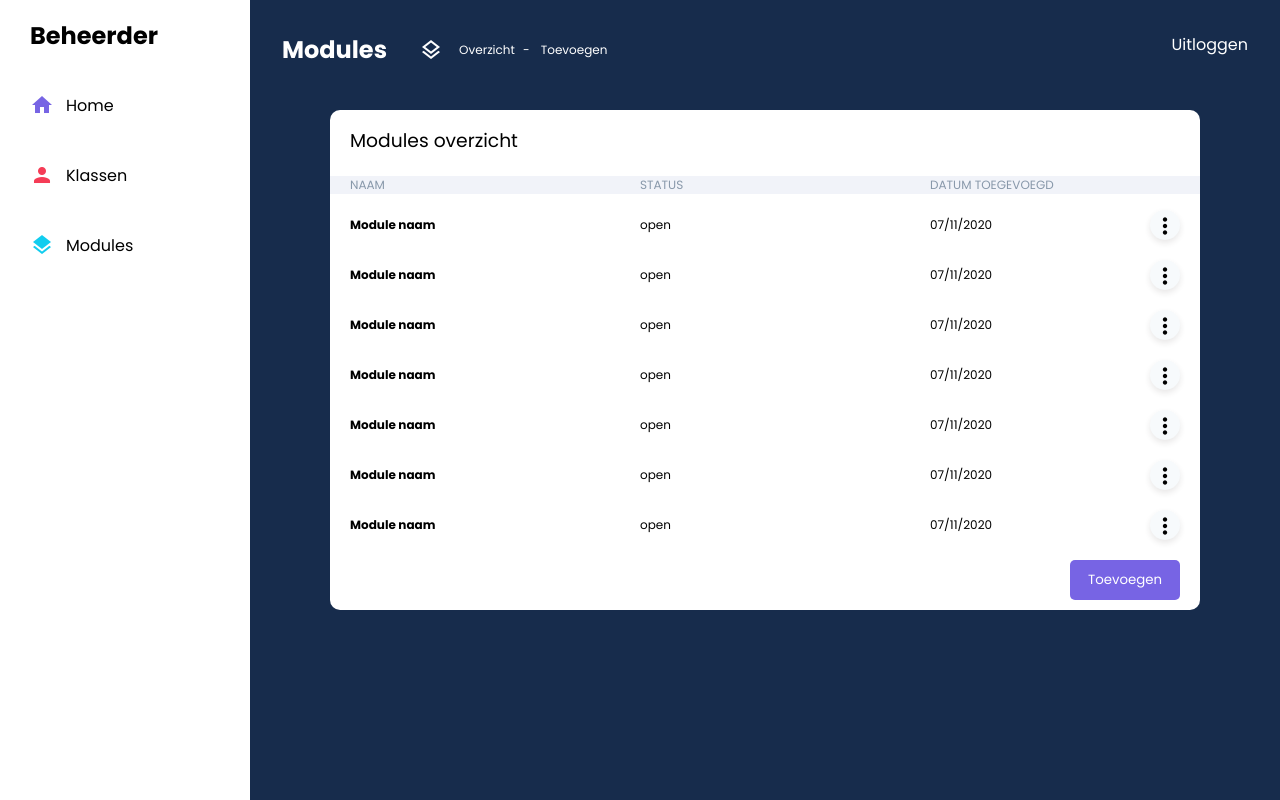
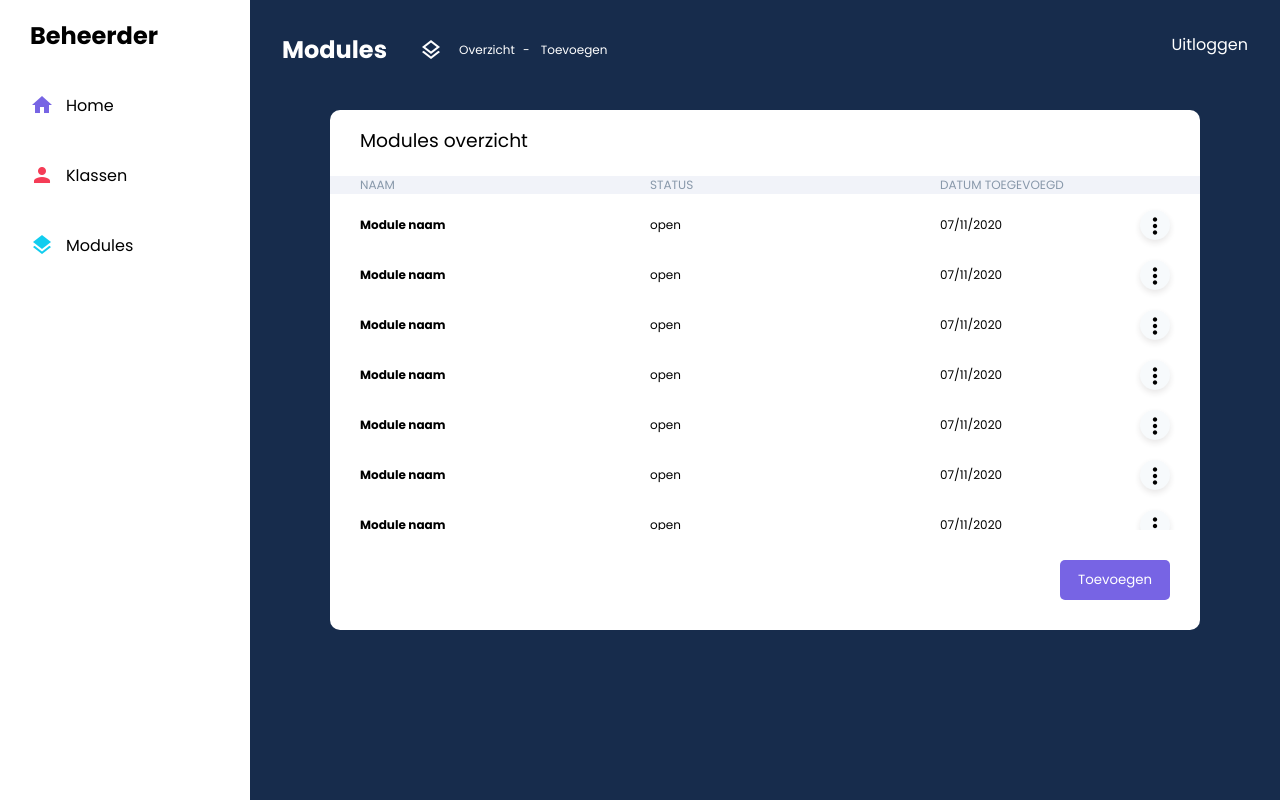
Before and after one commit to JoeriVosje/fe-pim-pam-programmeur, an Angular app: page / in a window 1280 px wide. Built offline with nearby package versions, Linux system fonts and the light colour scheme.

Commit message:
Added generic input and create module screen.

```diff
--- a/src/app/admin-modules/admin-modules.component.html
+++ b/src/app/admin-modules/admin-modules.component.html
@@ -1,5 +1,6 @@
 <overview-template [title]="'Modules'"
                    [isAdmin]="true"
                    [icon]="'layers'">
+
   <modules-overzicht [modules]="modules"></modules-overzicht>
 </overview-template>
--- a/src/app/admin-modules/admin-modules.component.ts
+++ b/src/app/admin-modules/admin-modules.component.ts
@@ -37,11 +37,22 @@ export class AdminModulesComponent implements OnInit, OnDestroy {
   public getModules(): void {
     this.subscription.add(
       this.adminModuleService.getModules()
-      .subscribe({
-        next: modules => this.modules = modules,
-        error: error => console.log(error),
-        complete: () => console.log('complete')
-      })
+        .subscribe({
+          next: modules => this.modules = modules,
+          error: error => console.log(error),
+          complete: () => console.log('complete')
+        })
+    );
+  }
+
+  public saveModule(moduleName: string): void {
+    this.subscription.add(
+      this.adminModuleService.saveModule(moduleName)
+        .subscribe({
+          next: response => console.log(response),
+          error: error => console.log(error),
+          complete: () => console.log('complete')
+        })
     );
   }
 }
--- a/src/app/admin-modules/admin-modules.service.ts
+++ b/src/app/admin-modules/admin-modules.service.ts
@@ -1,4 +1,4 @@
-import { HttpClient } from '@angular/common/http';
+import { HttpClient, HttpResponse } from '@angular/common/http';
 import { Injectable } from '@angular/core';
 import { Observable, of } from 'rxjs';
 
@@ -15,6 +15,13 @@ export class AdminModulesService {
     return of(this.createModules());
   }
 
+  public saveModule(moduleName: string): Observable<HttpResponse<void>> {
+    // return this.httpClient.post<void>('url', moduleName, {
+    //   observe: 'response'
+    // });
+    return of(new HttpResponse<void>());
+  }
+
   private createModules(): Module[] {
     const modules: Module[] = [];
 
--- a/src/app/admin-modules/modules-overzicht/modules-item/modules-item.component.css
+++ b/src/app/admin-modules/modules-overzicht/modules-item/modules-item.component.css
@@ -11,10 +11,10 @@
 }
 
 p {
-  padding-left: 20px;
+  padding-left: 30px;
 }
 
 ppp-three-dot-button {
   justify-self: end;
-  padding-right: 20px;
+  padding-right: 30px;
 }
--- a/src/app/admin-modules/modules-overzicht/modules-overzicht.component.css
+++ b/src/app/admin-modules/modules-overzicht/modules-overzicht.component.css
@@ -1,14 +1,14 @@
 .modules-overview {
-  height: 500px;
+  height: 520px;
   border-radius: 10px;
   background-color: white;
   display: grid;
-  grid-template-rows: 60px 30px auto 60px;
+  grid-template-rows: 60px 30px auto 100px;
   grid-template-columns: repeat(2, 2fr) repeat(2, 1fr);
 }
 
 .title {
-  padding-left: 20px;
+  padding-left: 30px;
   font-weight: normal;
   align-self: center;
   grid-row: 1 / 2;
@@ -24,19 +24,19 @@
 }
 
 .name {
-  padding-left: 20px;
+  padding-left: 30px;
   grid-row: 2 / 3;
   grid-column: 1 / 2;
 }
 
 .status {
-  padding-left: 20px;
+  padding-left: 30px;
   grid-row: 2 / 3;
   grid-column: 2 / 3;
 }
 
 .date-added {
-  padding-left: 20px;
+  padding-left: 30px;
   grid-row: 2 / 3;
   grid-column: 3 / 5;
 }
@@ -49,7 +49,8 @@
 ppp-button {
   grid-row: 4 / 5;
   grid-column: 1 / 5;
-  align-self: center;
   justify-self: end;
-  padding-right: 20px;
+  padding-top: 30px;
+  padding-right: 30px;
+  padding-bottom: 30px;
 }
--- a/src/app/admin-modules/modules-toevoegen/modules-toevoegen.component.css
+++ b/src/app/admin-modules/modules-toevoegen/modules-toevoegen.component.css
@@ -0,0 +1,26 @@
+.modules-add {
+  align-items: center;
+  height: 300px;
+  border-radius: 10px;
+  background-color: white;
+  display: grid;
+  grid-template-rows: 60px 1fr 100px;
+}
+
+.title {
+  padding-left: 30px;
+  font-weight: normal;
+  grid-row: 1 / 2;
+}
+
+ppp-input {
+  grid-row: 2 / 3;
+}
+
+ppp-button {
+  grid-row: 3 / 4;
+  justify-self: end;
+  padding-right: 30px;
+  padding-top: 30px;
+  padding-bottom: 30px;
+}
--- a/src/app/admin-modules/modules-toevoegen/modules-toevoegen.component.html
+++ b/src/app/admin-modules/modules-toevoegen/modules-toevoegen.component.html
@@ -1 +1,7 @@
-<p>modules-toevoegen works!</p>
+<div class="modules-add">
+  <h3 class="title">Modules overzicht</h3>
+  <ppp-input [size]="'L'" (inputFieldChange)="getInputValue($event)">
+    Naam
+  </ppp-input>
+  <ppp-button (clicked)="add()">Toevoegen</ppp-button>
+</div>
--- a/src/app/admin-modules/modules-toevoegen/modules-toevoegen.component.ts
+++ b/src/app/admin-modules/modules-toevoegen/modules-toevoegen.component.ts
@@ -1,4 +1,4 @@
-import { Component, OnInit } from '@angular/core';
+import { Component, EventEmitter, OnInit, Output } from '@angular/core';
 
 @Component({
   selector: 'modules-toevoegen',
@@ -6,10 +6,21 @@ import { Component, OnInit } from '@angular/core';
   styleUrls: ['./modules-toevoegen.component.css']
 })
 export class ModulesToevoegenComponent implements OnInit {
+  @Output()
+  public addModule: EventEmitter<string> = new EventEmitter();
+
+  private moduleName: string;
 
   constructor() { }
 
   ngOnInit(): void {
   }
 
+  public getInputValue(value: string): void {
+    this.moduleName = value;
+  }
+
+  public add(): void {
+    this.addModule.emit(this.moduleName);
+  }
 }
--- /dev/null
+++ b/src/app/ppp-components/input/input.component.css
@@ -0,0 +1,35 @@
+div {
+  padding-left: 30px;
+  padding-right: 30px;
+}
+
+input, label {
+  box-sizing: border-box;
+  display: block;
+}
+
+#input-label {
+  font-size: 15px;
+  padding-bottom: 7px;
+}
+
+#input-field {
+  height: 50px;
+  border: 1px solid #7764E4;
+  border-radius: 5px;
+  box-shadow: 0 2px 4px #1717172E;
+  font-size: 15px;
+  padding-left: 30px;
+}
+
+.S input {
+  width: 35%;
+}
+
+.M input {
+  width: 70%;
+}
+
+.L input {
+  width: 100%;
+}
--- /dev/null
+++ b/src/app/ppp-components/input/input.component.html
@@ -0,0 +1,6 @@
+<div [ngClass]="size">
+  <label id="input-label" for="input-field">
+    <ng-content></ng-content>
+  </label>
+  <input [formControl]="inputField" type="text" id="input-field" name="input-field"/>
+</div>
--- /dev/null
+++ b/src/app/ppp-components/input/input.component.ts
@@ -0,0 +1,25 @@
+import { Component, EventEmitter, Input, OnInit, Output } from '@angular/core';
+import { FormControl } from '@angular/forms';
+import { Subscription } from 'rxjs';
+
+@Component({
+  selector: 'ppp-input',
+  templateUrl: './input.component.html',
+  styleUrls: ['./input.component.css']
+})
+export class InputComponent implements OnInit{
+  @Input() public size: string;
+  @Output() public inputFieldChange: EventEmitter<string> = new EventEmitter();
+
+  public inputField: FormControl = new FormControl('');
+
+  private subscription: Subscription;
+
+  constructor() { }
+
+  ngOnInit(): void {
+    this.subscription = this.inputField.valueChanges.subscribe(() => {
+      this.inputFieldChange.emit(this.inputField.value);
+    });
+  }
+}
```
Also changed, not shown: src/app/ppp-components/ppp-components.module.ts (+8 -3 lines).
